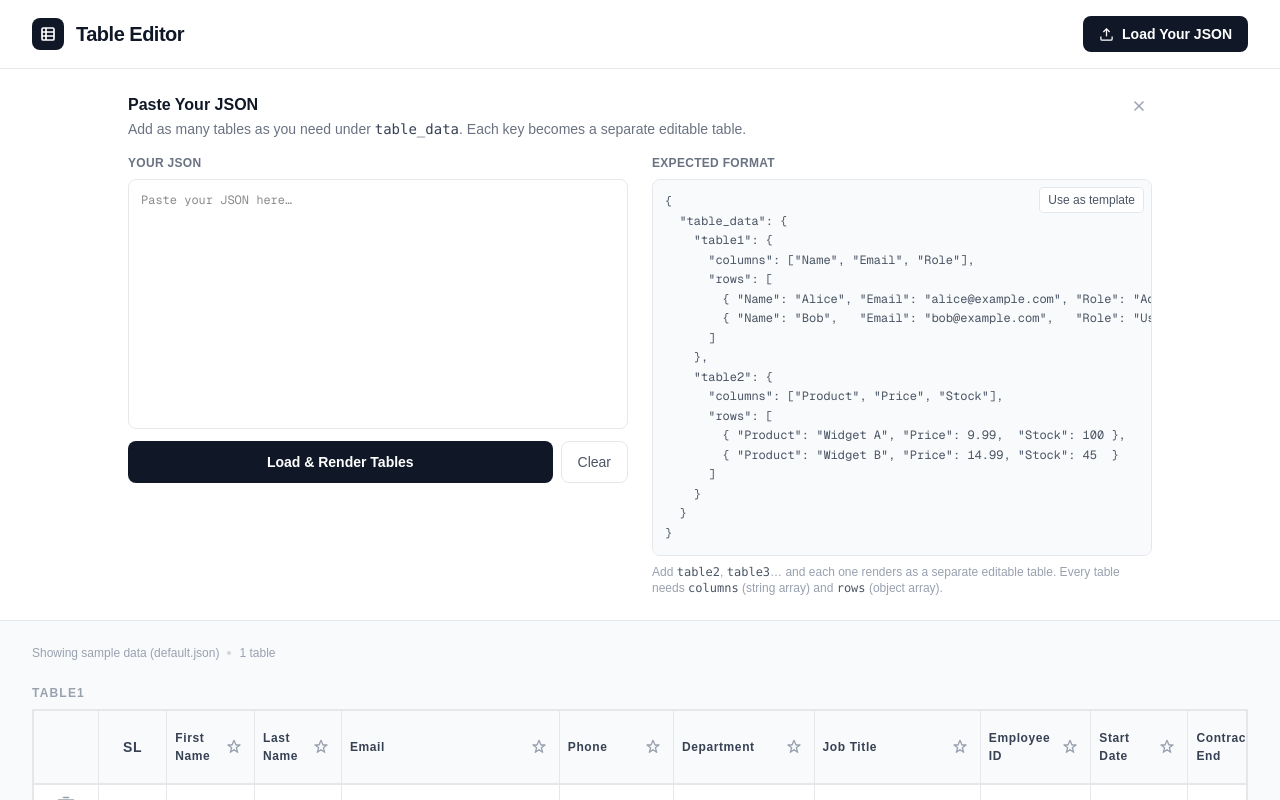
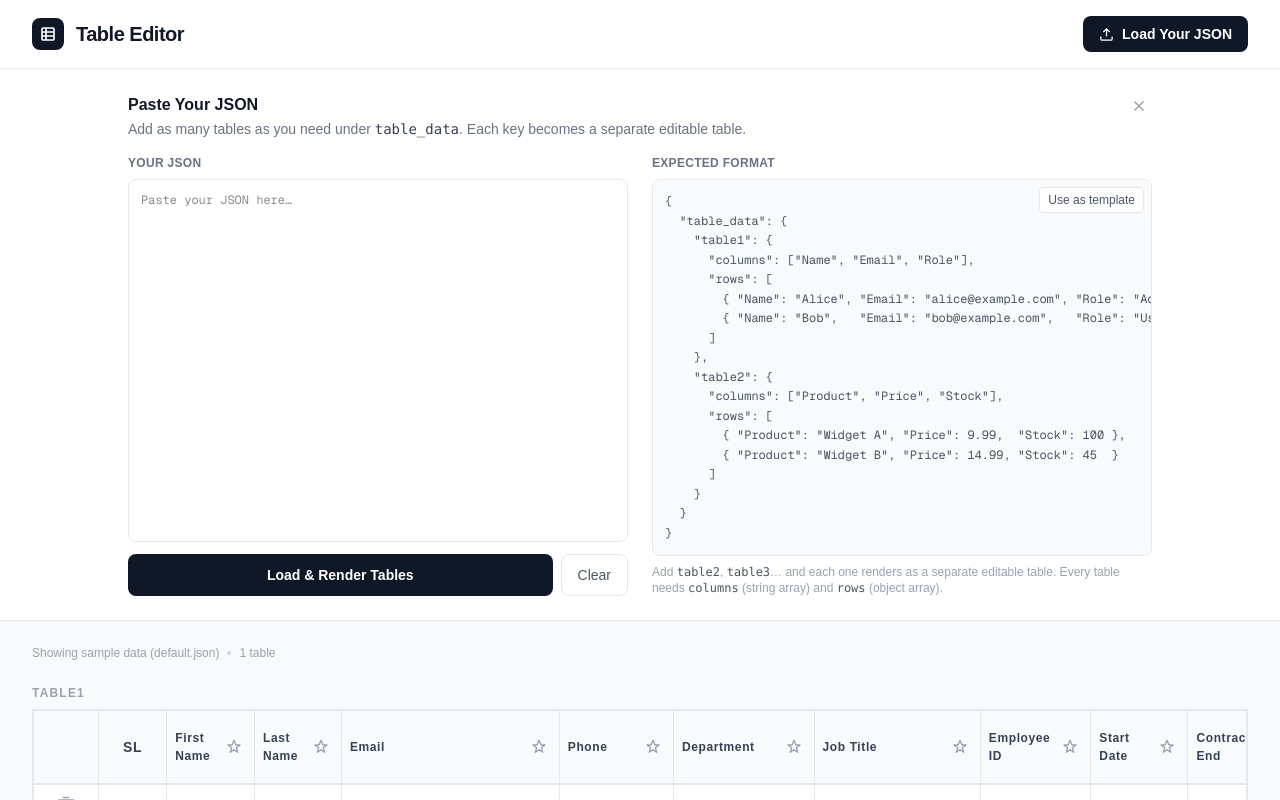
Before and after one commit to Taufiqul7756/custom-table, a Next.js app: page / in a window 1280 px wide. Both pictures are taken after a click on the button "Load Your JSON". Shown: the top 800 px of the page. Built offline with nearby package versions, Linux system fonts and the light colour scheme.

Commit message:
fix: Your JSON and Expected Format  section same height

```diff
--- a/app/page.tsx
+++ b/app/page.tsx
@@ -238,7 +238,7 @@ export default function Home() {
               </button>
             </div>
 
-            <div className="grid grid-cols-2 gap-6">
+            <div className="grid grid-cols-2 gap-6 items-stretch">
               {/* Left — textarea */}
               <div className="flex flex-col gap-2">
                 <label className="text-xs font-semibold text-gray-500 uppercase tracking-wide">
@@ -252,8 +252,7 @@ export default function Home() {
                     setError(null);
                   }}
                   placeholder="Paste your JSON here…"
-                  rows={14}
-                  className={`w-full font-mono text-xs border rounded-lg p-3 resize-none focus:outline-none focus:ring-2 transition-colors ${
+                  className={`flex-1 w-full font-mono text-xs border rounded-lg p-3 resize-none focus:outline-none focus:ring-2 transition-colors ${
                     error
                       ? "border-red-400 focus:ring-red-200"
                       : "border-gray-200 focus:ring-blue-200"
@@ -302,8 +301,8 @@ export default function Home() {
                 <label className="text-xs font-semibold text-gray-500 uppercase tracking-wide">
                   Expected Format
                 </label>
-                <div className="relative flex-1">
-                  <pre className="font-mono text-xs bg-gray-50 border border-gray-200 rounded-lg p-3 h-full overflow-auto text-gray-600 leading-relaxed">
+                <div className="relative flex-1 flex flex-col">
+                  <pre className="flex-1 font-mono text-xs bg-gray-50 border border-gray-200 rounded-lg p-3 overflow-auto text-gray-600 leading-relaxed">
                     {FORMAT_EXAMPLE}
                   </pre>
                   <button
```
Also changed, not shown: app/CustomTable.tsx (+0 -14 lines).
